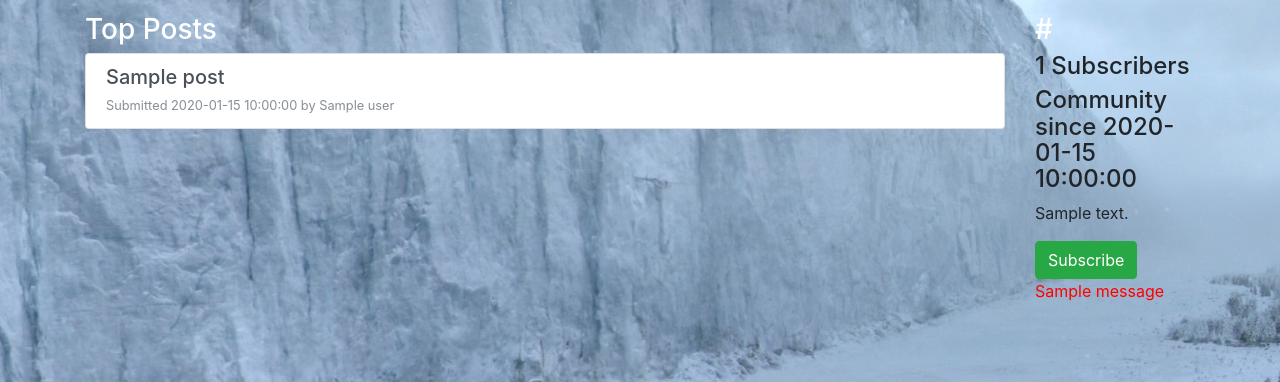
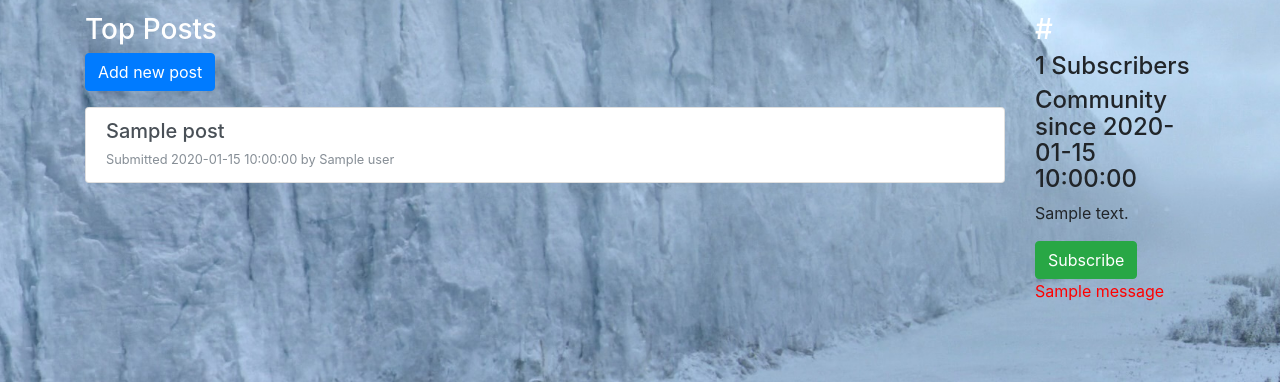
Before and after one commit to harshildp/hackathon_reddit_clone, a Flask app: template templates/subreddit.html in a window 1280 px wide. Shown: the part 56-438 px from the top of the page. Run offline with Flask 2, Linux system fonts and the light colour scheme; a user stored in the database is signed in; the template is opened without the code that fills it: most values are stand-ins (such as "Sample title", 1, 10 or a date in 2020); one stand-in notice (Sample message) is shown; some libraries are stand-ins or nearby versions.

Commit message:
added ability to add posts

```diff
--- a/server.py
+++ b/server.py
@@ -60,6 +60,8 @@ def validation():
 
 @app.route('/')
 def index():
+    if 'id' in session:
+        return redirect('/home')
     return render_template('index.html')
 
 
@@ -214,6 +216,33 @@ def post(suburl, postid):
         url = '/r/' + suburl
         return redirect(url)
 
+@app.route('/r/<suburl>/addpost', methods=['POST'])
+def add_post(suburl):
+    if 'id' not in session:
+        return redirect('/')
+    data = {
+        'title': request.form['title'],
+        'content': request.form['text'],
+        'suburl': 'r/'+suburl,
+        'userid': session['id']
+    }
+    valid = True
+    if len(data['title']) < 1 or len(data['content']) < 1:
+        flash("Post title and content may not be empty.", "Error:Post")
+        valid = False
+    if valid:
+        # go get subid based on suburl
+        query = "SELECT id FROM subreddits WHERE url = :suburl"
+        sub_id = mysql.query_db(query, data)
+        data['sub_id'] = sub_id[0]['id']
+        # add that to data as sub_id, then insert post with that sub_id
+        query = "INSERT INTO posts (text, user_id, subreddit_id, title, created_at, updated_at) " +\
+                "VALUES (:content, :userid, :sub_id, :title, NOW(), NOW());"
+        mysql.query_db(query, data)
+    # go back to main page for that subreddit
+    url = '/r/' + suburl
+    return redirect(url)
+
 @app.route('/r/<suburl>/subscribe')
 def subscribe(suburl):
     if 'id' not in session:
@@ -233,6 +262,24 @@ def subscribe(suburl):
         url = '/r/' + suburl
     return redirect(url)
 
+@app.route('/r/<suburl>/unsubscribe')
+def unsubscribe(suburl):
+    if 'id' not in session:
+        return redirect('/')
+    query = "SELECT id FROM subreddits WHERE subreddits.url = :url"
+    data = {'url': 'r/'+suburl}
+    sub_id = mysql.query_db(query, data)
+    if len(sub_id) > 0:
+        query = "DELETE FROM subscriptions WHERE user_id = :user and subreddit_id = :subreddit"
+        data = {
+            'user': session['id'],
+            'subreddit': sub_id[0]['id']
+        }
+        mysql.query_db(query, data)
+        flash("You successfully unsubscribed!", "Success:Subscription")
+        url = '/r/' + suburl
+    return redirect(url)
+
 @app.route('/logoff')
 def logout():
     session.clear()
--- a/static/CSS/style.css
+++ b/static/CSS/style.css
@@ -23,3 +23,12 @@ body {
 .error{
     color:red;
 }
+form#post{
+    padding: 10px;
+}
+    form#post label{
+        color: black;
+    }
+div#collapseExample{
+    margin-bottom: 15px;
+}
--- a/templates/subreddit.html
+++ b/templates/subreddit.html
@@ -59,6 +59,28 @@
     <div class='row justify-content-center'>
         <div class='col-md-10'>
             <h3>Top Posts</h3>
+            <p>
+                <a class="btn btn-primary" data-toggle="collapse" href="#collapseExample" aria-expanded="false" aria-controls="collapseExample">
+                    Add new post
+                </a>
+            </p>
+            <div class="collapse" id="collapseExample">
+                <div class="card card-block">
+                    <form action="/{{ sub['url'] }}/addpost" method='POST' id="post">
+                        <div class='form-group'>
+                            {% with errors = get_flashed_messages(category_filter=["Error:Post"]) %} {% include "error.html" %} {% endwith %}
+                            <label for="title">Post Title:</label>
+                            <input type="text" name="title" class="form-control">
+                        </div>
+                        <div class='form-group'>
+                            {% with errors = get_flashed_messages(category_filter=["Error:Post"]) %} {% include "error.html" %} {% endwith %}
+                            <label for="text">Post Content:</label>
+                            <textarea name="text" class="form-control"></textarea>
+                        </div>
+                        <Button type="submit" class="btn btn-primary">Submit Post</Button>
+                    </form>
+                </div>
+            </div>
             <div class="list-group">
                 {% if posts %} {% for post in posts %}
                 <a href="/{{ sub['url'] }}/{{ post['id'] }}" class="list-group-item list-group-item-action flex-column align-items-start">
@@ -77,12 +99,15 @@
             <h4>Community since {{ sub['created'] }}</h4>
             <p>{{ sub['description'] }}</p>
             {% if not member %}
-            <a href="/{{ sub['url'] }}/subscribe"><button type="button" class="btn btn-success">Subscribe</button></a>
+            <a href="/{{ sub['url'] }}/subscribe">
+                <button type="button" class="btn btn-success">Subscribe</button>
+            </a>
             {% else %}
             <h4>Member since {{ info['since'] }}</h4>
-            {% endif %}
-            {% with errors = get_flashed_messages(category_filter=["Success:Subscription"]) %}
-            {% include "error.html" %}
+            <a href="/{{ sub['url'] }}/unsubscribe">
+                <button type="button" class="btn btn-danger">Unsubscribe</button>
+            </a>
+            {% endif %} {% with errors = get_flashed_messages(category_filter=["Success:Subscription"]) %} {% include "error.html" %}
             {% endwith %}
         </div>
     </div>
```
Also changed, not shown: 1 other file.
